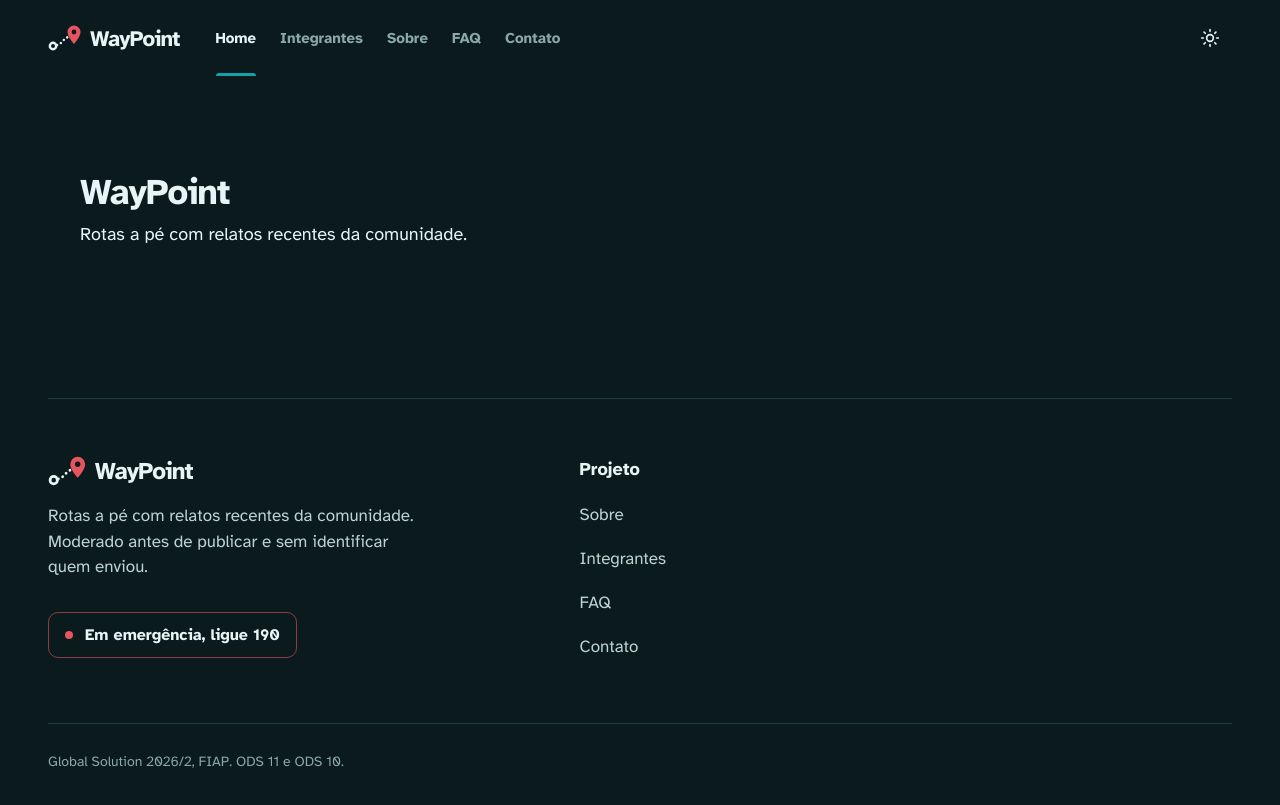
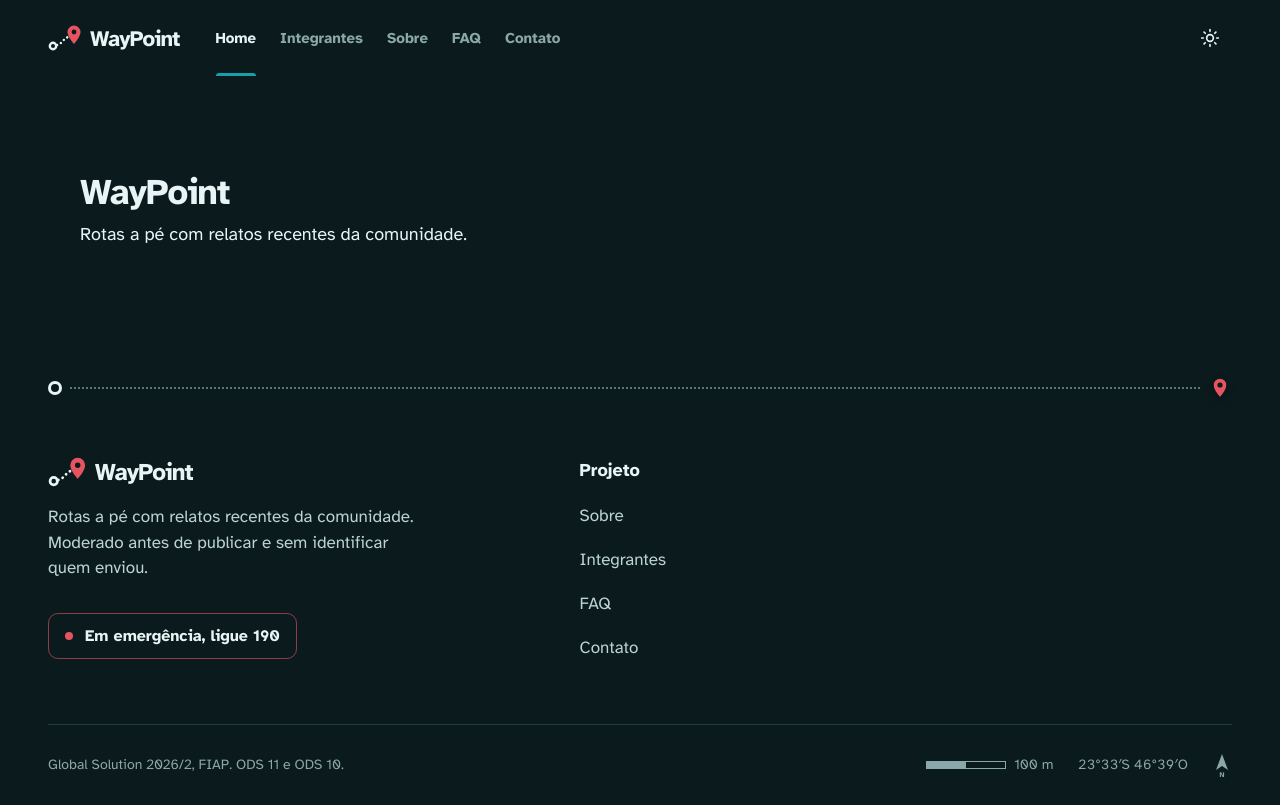
Before and after one commit to pivattidev/waypoint, a React (Vite) app: page / in a window 1280 px wide. Built offline with nearby package versions, Linux system fonts and the light colour scheme.

Commit message:
feat: desenha o fim da rota e o quadro de carta no rodapé

```diff
--- a/src/components/Footer.tsx
+++ b/src/components/Footer.tsx
@@ -1,16 +1,28 @@
 import { Link } from 'react-router-dom'
 import { MarcaWaypoint } from './Logo'
+import Pin from './Pin'
 
 const colunas = [
   { titulo: 'Projeto', links: [['/sobre', 'Sobre'], ['/integrantes', 'Integrantes'], ['/faq', 'FAQ'], ['/contato', 'Contato']] },
 ]
 
-/** Rodapé com a marca, o aviso de emergência e os links do site. */
+/**
+ * Rodapé como o quadro de informações de uma carta: escala, norte e coordenadas.
+ * Usa o mesmo fundo da página (sem bloco de cor): o site termina como uma superfície só.
+ * A linha da rota que chega no pin marca o fim da página, no lugar de uma faixa separada.
+ */
 export default function Footer() {
   return (
     <footer className="text-ink">
       <div className="mx-auto max-w-[1760px] px-4 sm:px-6 lg:px-12">
-        <div className="grid gap-12 border-t border-line py-14 md:grid-cols-[minmax(0,1.6fr)_minmax(0,1fr)_minmax(0,1fr)]">
+        {/* Fim da rota: origem, traço pontilhado e o pin de chegada */}
+        <div className="flex items-center gap-2" aria-hidden>
+          <span className="size-3.5 shrink-0 rounded-full border-[3px] border-ink" />
+          <span className="h-0 flex-1 border-t-2 border-dotted border-line-strong" />
+          <Pin className="size-6" />
+        </div>
+
+        <div className="grid gap-12 py-14 md:grid-cols-[minmax(0,1.6fr)_minmax(0,1fr)_minmax(0,1fr)]">
           <div>
             <p className="flex items-center gap-2 font-display text-2xl font-black tracking-[-0.04em]">
               <MarcaWaypoint className="h-8 w-auto" />
@@ -42,6 +54,21 @@ export default function Footer() {
 
         <div className="flex flex-col gap-5 border-t border-line py-7 text-sm text-muted sm:flex-row sm:items-center sm:justify-between">
           <p>Global Solution 2026/2, FIAP. ODS 11 e ODS 10.</p>
+          <div className="flex items-center gap-6" aria-hidden>
+            <span className="flex items-center gap-2">
+              <span className="flex h-2 w-20 border border-muted">
+                <span className="w-1/2 bg-muted" />
+              </span>
+              100&nbsp;m
+            </span>
+            <span className="tabular">23°33′S 46°39′O</span>
+            <svg viewBox="0 0 20 24" className="h-6 w-5" fill="currentColor">
+              <path d="M10 1l6 16-6-4-6 4 6-16Z" />
+              <text x="10" y="24" fontSize="7" textAnchor="middle" fontWeight="700">
+                N
+              </text>
+            </svg>
+          </div>
         </div>
       </div>
     </footer>
```
